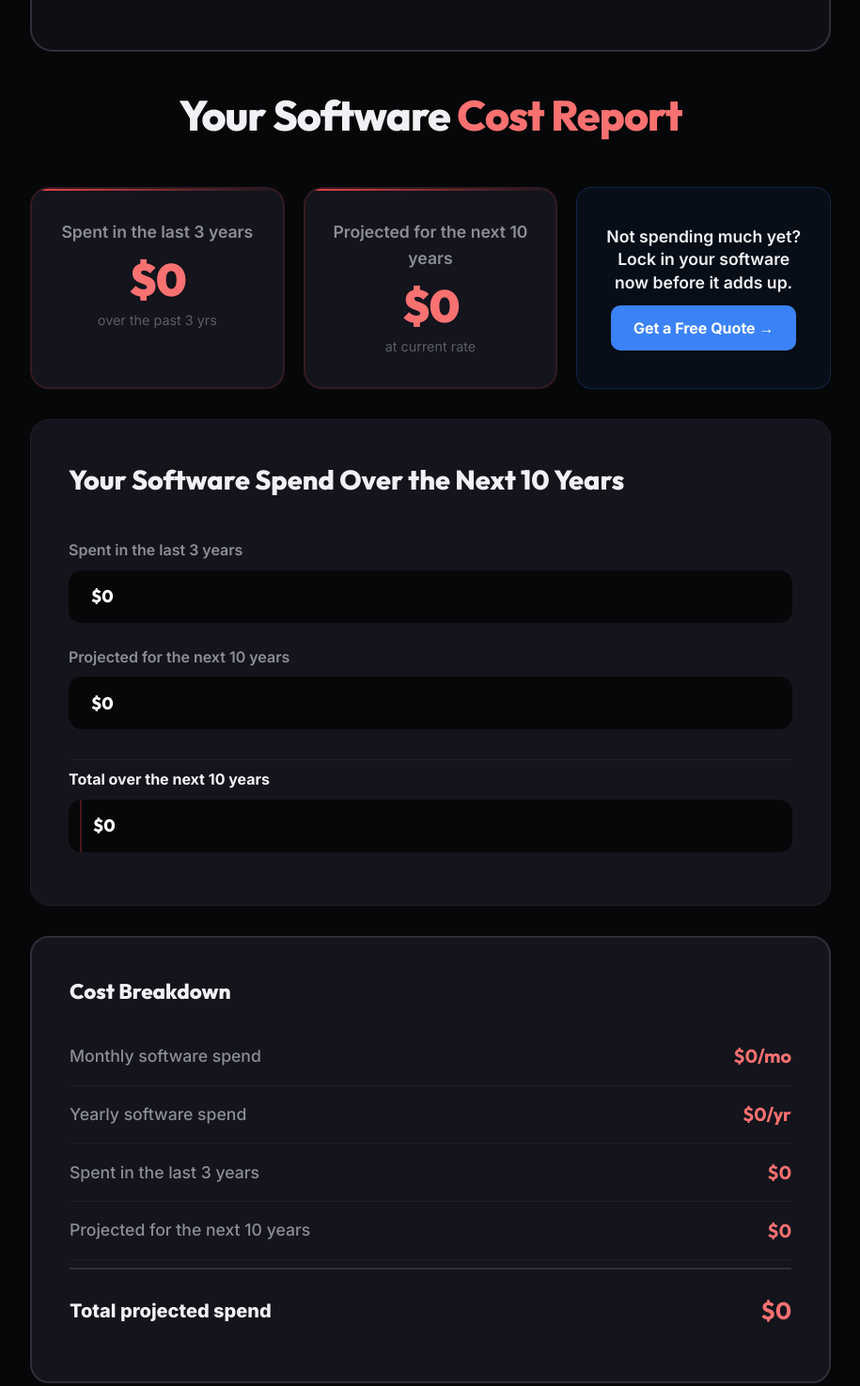
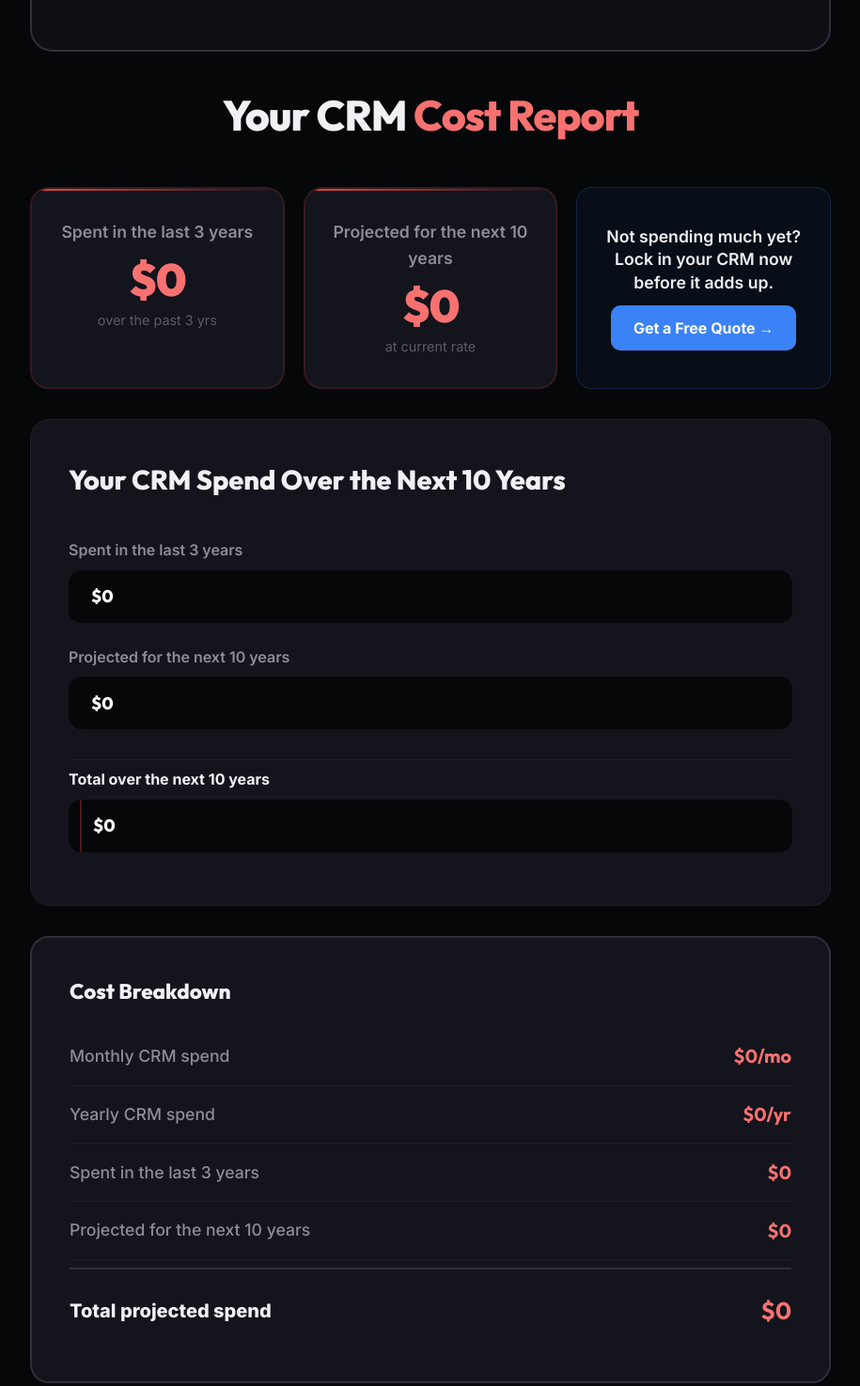
Before and after one commit to NATILEE-AUTOMATIONS/replacemysoftware, a website: page calculator.html in a window 1280 px wide. Shown: the part 1119-2594 px from the top of the page at 94% size, without its empty margins (182-1097 px from the left). Drawn offline with Linux system fonts and the light colour scheme.

Commit message:
swap all 'software' lingo to 'CRM' in calculator

```diff
--- a/calculator.html
+++ b/calculator.html
@@ -190,7 +190,7 @@ nav{position:fixed;top:0;left:0;right:0;z-index:100;background:rgba(6,7,9,.8);ba
   <div class="hero-orb orb-2"></div>
   <div class="container">
     <div class="hero-badge"><span class="dot"></span> Free Tool — No Signup Required</div>
-    <h1>How Much Is Your<br><span class="gradient-red">Software Costing You?</span></h1>
+    <h1>How Much Is Your<br><span class="gradient-red">CRM Costing You?</span></h1>
     <p class="hero-sub">See exactly how much you've spent — and how much more you'll spend if you keep renting.</p>
   </div>
 </section>
@@ -255,7 +255,7 @@ nav{position:fixed;top:0;left:0;right:0;z-index:100;background:rgba(6,7,9,.8);ba
 <!-- Live results -->
 <section class="results-section" id="resultsSection">
   <div class="container">
-    <div class="section-label">Your Software <span class="hl">Cost Report</span></div>
+    <div class="section-label">Your CRM <span class="hl">Cost Report</span></div>
 
     <div class="stat-grid">
       <div class="stat-item danger">
@@ -276,7 +276,7 @@ nav{position:fixed;top:0;left:0;right:0;z-index:100;background:rgba(6,7,9,.8);ba
 
     <div class="chart-wrap">
       <div class="chart-head">
-        <div class="chart-title" id="chartTitle">Your Software Spend Over 10+ Years</div>
+        <div class="chart-title" id="chartTitle">Your CRM Spend Over 10+ Years</div>
       </div>
       <div class="bar-compare">
         <div class="bar-row">
@@ -305,8 +305,8 @@ nav{position:fixed;top:0;left:0;right:0;z-index:100;background:rgba(6,7,9,.8);ba
 
     <div class="breakdown">
       <h4>Cost Breakdown</h4>
-      <div class="bd-row"><span class="bd-name">Monthly software spend</span><span class="bd-val red" id="bdMonthly">$0/mo</span></div>
-      <div class="bd-row"><span class="bd-name">Yearly software spend</span><span class="bd-val red" id="bdYearly">$0/yr</span></div>
+      <div class="bd-row"><span class="bd-name">Monthly CRM spend</span><span class="bd-val red" id="bdMonthly">$0/mo</span></div>
+      <div class="bd-row"><span class="bd-name">Yearly CRM spend</span><span class="bd-val red" id="bdYearly">$0/yr</span></div>
       <div class="bd-row"><span class="bd-name">Spent in the last <span id="bdPastYrs">3</span> years</span><span class="bd-val red" id="bdSpent">$0</span></div>
       <div class="bd-row"><span class="bd-name">Projected for the next <span id="bdFutureYrs">10</span> years</span><span class="bd-val red" id="bdFuture">$0</span></div>
       <div class="bd-row total"><span class="bd-name">Total projected spend</span><span class="bd-val red" id="bdTotal">$0</span></div>
@@ -387,13 +387,13 @@ function update() {
   const ctaText = document.getElementById('ctaText');
   if (total >= 50000) ctaText.textContent = 'A custom CRM is a lot cheaper.';
   else if (total >= 20000) ctaText.textContent = 'A custom CRM is much cheaper.';
-  else ctaText.textContent = 'Not spending much yet? Lock in your software now before it adds up.';
+  else ctaText.textContent = 'Not spending much yet? Lock in your CRM now before it adds up.';
 
   // Chart labels
   document.getElementById('barLabelSpent').textContent = `Spent in the last ${yLabel(pastYears, 20)} years`;
   document.getElementById('barLabelFuture').textContent = `Projected for the next ${yLabel(futureYears, 30)} years`;
   document.getElementById('barLabelTotal').textContent = `Total over the next ${yLabel(futureYears, 30)} years`;
-  document.getElementById('chartTitle').textContent = `Your Software Spend Over the Next ${yLabel(futureYears, 30)} Years`;
+  document.getElementById('chartTitle').textContent = `Your CRM Spend Over the Next ${yLabel(futureYears, 30)} Years`;
 
   // Animate bars
   const maxVal = Math.max(spent, futureSpend, total, 1);
@@ -417,7 +417,7 @@ function update() {
   const bottomCta = document.getElementById('bottomCtaTitle');
   if (total >= 50000) bottomCta.textContent = `A custom CRM will save you thousands over the next ${yLabel(futureYears, 30)} years.`;
   else if (total >= 20000) bottomCta.textContent = `A custom CRM will save you thousands over the next ${yLabel(futureYears, 30)} years.`;
-  else bottomCta.textContent = `Lock in your software now before it adds up over the next ${yLabel(futureYears, 30)} years.`;
+  else bottomCta.textContent = `Lock in your CRM now before it adds up over the next ${yLabel(futureYears, 30)} years.`;
 }
 
 // Tick click handlers
```
